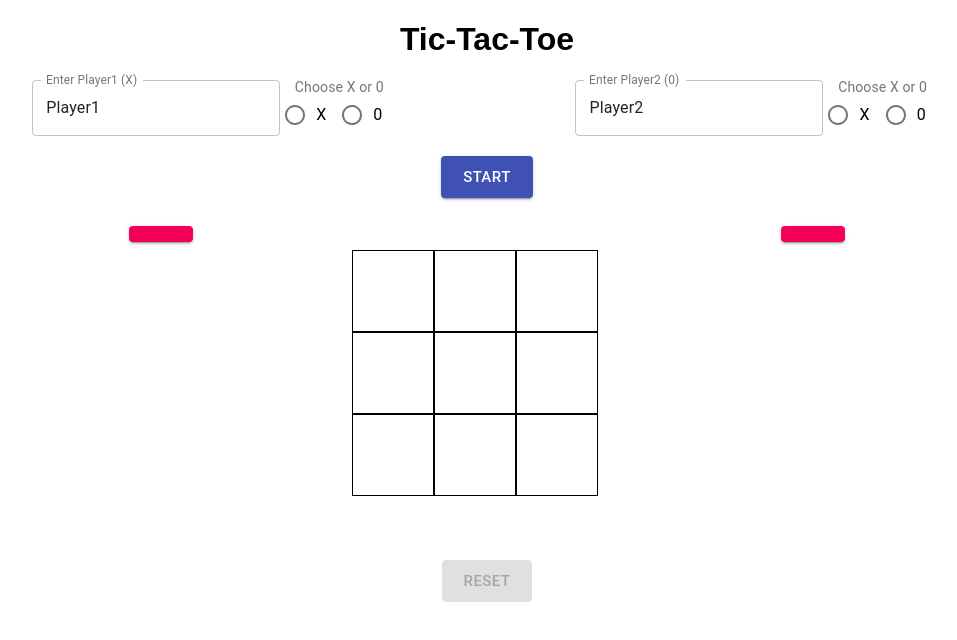
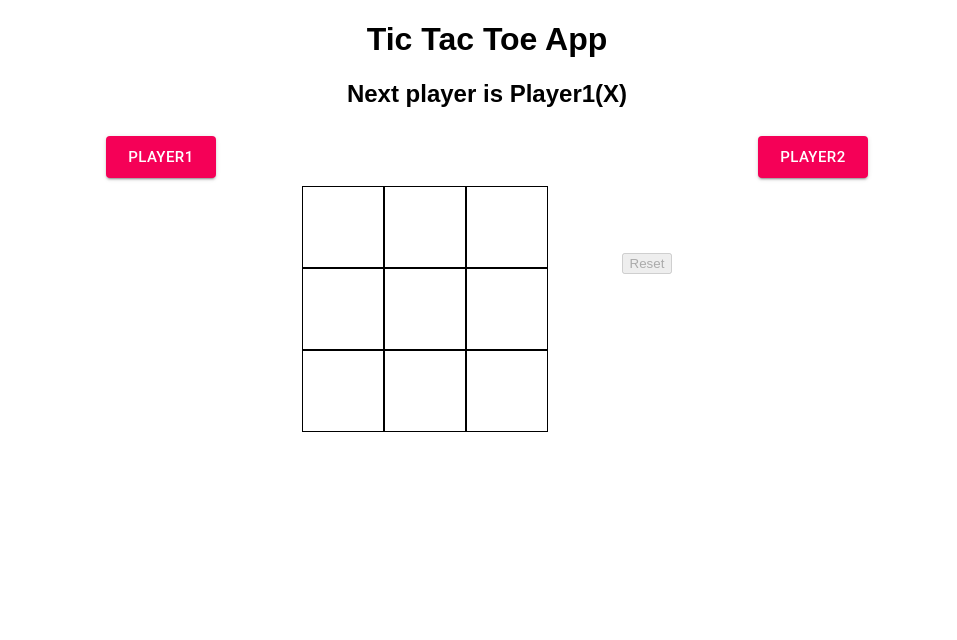
Before and after one commit to PallaviDutta/Tik-Tak-Toe-React, a React (Create React App) app: page / in a window 1280 px wide. Both pictures are taken after a click on the button "START". Shown: the top 640 px of the page, without its empty margins (153-1110 px from the left). Built offline with nearby package versions, Linux system fonts and the light colour scheme.

Commit message:
Adding more functionalities in second commit

```diff
--- a/src/App.css
+++ b/src/App.css
@@ -14,5 +14,5 @@
 .board {
   display: inline-flex;
   flex-wrap: wrap;
-  width: 270px;
+  width: 320px;
 }
--- a/src/App.js
+++ b/src/App.js
@@ -1,7 +1,7 @@
 import React, { Component } from "react";
 import "./App.css";
 import Status from "./components/Status";
-import Button from "@material-ui/core/Button";
+import Players from "./components/printPlayers";
 
 class App extends Component {
   constructor(props) {
@@ -9,6 +9,10 @@ class App extends Component {
     this.state = {
       board: Array(9).fill(null),
       player: null,
+      player1: "Player1",
+      player1Value: null,
+      player2: "Player2",
+      player2Value: null,
       winner: null,
     };
   }
@@ -32,7 +36,7 @@ class App extends Component {
       const [a, b, c] = winLines[index];
       let board = this.state.board;
       if (board[a] && board[a] === board[b] && board[a] === board[c]) {
-        alert("You won");
+        // alert('You won');
         this.setState({
           winner: this.state.player,
         });
@@ -54,7 +58,14 @@ class App extends Component {
     }
   }
   setPlayer(player) {
-    this.setState({ player });
+    console.log("player", player);
+    this.setState({
+      player: player.Player1value,
+      player1: player.Player1,
+      player2: player.Player2,
+      player1Value: player.Player1value,
+      player2Value: player.Player2value,
+    });
   }
   renderBoxes() {
     return this.state.board.map((box, index) => (
@@ -73,28 +84,20 @@ class App extends Component {
   render() {
     return (
       <div className="container">
-        <h1>Tic-Tac-Toe</h1>
+        <h1>Tic Tac Toe App</h1>
         <Status
-          player={this.state.player}
+          player={this.state}
           setPlayer={(e) => {
             this.setPlayer(e);
           }}
           winner={this.state.winner}
         />
+        <Players player1={this.state.player1} player2={this.state.player2} />
         <div className="board">{this.renderBoxes()}</div>
-        <div>
-          <Button
-            disabled={!this.state.winner}
-            onClick={() => this.reset()}
-            style={{ marginTop: "5%" }}
-            variant="contained"
-            size="large"
-            color="secondary"
-          >
-            {" "}
-            Reset
-          </Button>
-        </div>
+        <button disabled={!this.state.winner} onClick={() => this.reset()}>
+          {" "}
+          Reset
+        </button>
       </div>
     );
   }
--- a/src/components/Status.js
+++ b/src/components/Status.js
@@ -3,14 +3,35 @@ import Player from "./choosePlayer";
 
 class Status extends Component {
   handleSetPlayer(e) {
+    console.log(e);
     this.props.setPlayer(e);
   }
+
+  printName(data) {
+    if (data.player == data.player1Value) {
+      return data.player1;
+    } else {
+      return data.player2;
+    }
+  }
+
+  printWinnerName(data) {
+    if (data.winner == data.player1Value) {
+      return data.player1;
+    } else {
+      return data.player2;
+    }
+  }
+
   renderHtml() {
     if (this.props.winner) {
-      return <h2>Winner is {this.props.winner}</h2>;
+      return <h2>Winner is {this.printWinnerName(this.props.player)}</h2>;
     } else {
-      return this.props.player ? (
-        <h2>Chance of player {this.props.player}</h2>
+      return this.props.player.player ? (
+        <h2>
+          Next player is {this.printName(this.props.player)}(
+          {this.props.player.player})
+        </h2>
       ) : (
         <Player player={(e) => this.handleSetPlayer(e)} />
       );
@@ -22,41 +43,3 @@ class Status extends Component {
 }
 
 export default Status;
-
-// import React, { Component } from "react";
-// import Player from "./choosePlayer";
-// import Counter from "./Counter";
-// import Counter2 from "./Counter2";
-
-// class Status extends Component {
-//   handleSetPlayer(e) {
-//     this.props.setPlayer(e);
-//   }
-//   renderHtml() {
-//     console.log("*******");
-//     console.log(this.props.count);
-//     console.log("*******");
-
-//     if (this.props.winner) {
-//       return <h2>Winner is {this.props.winner}</h2>;
-//     } else {
-//       return this.props.player ? (
-//         <div>
-//           <h2>Next player is {this.props.player}</h2>
-//           {this.props.player === "X" ? (
-//             <Counter counter={this.props.count} />
-//           ) : (
-//             <Counter2 counter={this.props.count} />
-//           )}
-//         </div>
-//       ) : (
-//         <Player player={(e) => this.handleSetPlayer(e)} />
-//       );
-//     }
-//   }
-//   render() {
-//     return <span>{this.renderHtml()}</span>;
-//   }
-// }
-
-// export default Status;
--- a/src/components/choosePlayer.js
+++ b/src/components/choosePlayer.js
@@ -1,30 +1,4 @@
-// import React, { Component } from "react";
-
-// class Player extends Component {
-//   handleForm(e) {
-//     e.preventDefault();
-//     this.props.player(e.target.player.value);
-//   }
-//   render() {
-//     return (
-//       <form onSubmit={(e) => this.handleForm(e)}>
-//         <label>
-//           Player X
-//           <input type="radio" name="player" value="X" />
-//         </label>
-//         <label>
-//           Player O
-//           <input type="radio" name="player" value="O" />
-//         </label>
-//         <input type="submit" value="Start" />
-//       </form>
-//     );
-//   }
-// }
-
-// export default Player;
-
-import React, { useState } from "react";
+import React, { useState, useEffect } from "react";
 import TextField from "@material-ui/core/TextField";
 import { makeStyles } from "@material-ui/core/styles";
 import Grid from "@material-ui/core/Grid";
@@ -59,31 +33,21 @@ const useStyles = makeStyles((theme) => ({
 
 function Player(props) {
   const classes = useStyles();
-  const [player1, setPlayer1] = useState("");
-  const [player2, setPlayer2] = useState("");
-  const [finalPlayer1, setFinalPlayer1] = useState("player1");
-  const [finalPlayer2, setFinalPlayer2] = useState("player2");
-  const [playerValue1, setPlayerValue1] = useState();
-  const [playerValue2, setPlayerValue2] = useState();
+  const [player1, setPlayer1] = useState("Player1");
+  const [player2, setPlayer2] = useState("Player2");
+  const [playerValue1, setPlayerValue1] = useState("X");
+  const [playerValue2, setPlayerValue2] = useState("0");
 
   async function setStartingPlayer(e) {
-    setFinalPlayer1(`${player1}`);
-    setFinalPlayer2(`${player2}`);
-    //e.preventDefault();
-    //this.props.player({ playerValue1 });
+    props.player({
+      Player1: player1,
+      Player2: player2,
+      Player1value: playerValue1,
+      Player2value: playerValue2,
+    });
+  }
 
-    // setPlayerValue1(e.target.value);
-    // setPlayerValue2(e.target.value);
-  }
-  const handleChangeStatus = (e) => {
-    setPlayerValue1(e.target.value);
-    // setPlayerValue2(e.target.value);
-  };
-
-  function handleForm(e) {
-    e.preventDefault();
-    this.props.player(e.target.player.value);
-  }
+  useEffect(() => {}, [playerValue1, playerValue2]);
 
   return (
     <div>
@@ -106,18 +70,30 @@ function Player(props) {
               row
               aria-label="position"
               name="position"
-              defaultValue="top"
+              defaultValue={playerValue1}
               className={classes.marginLeftProp}
             >
               <FormControlLabel
                 value="X"
                 control={<Radio color="primary" />}
                 label="X"
+                onClick={(e) => {
+                  let b = "0";
+                  b = e.target.value == "X" ? "0" : "X";
+                  setPlayerValue1(e.target.value);
+                  setPlayerValue2(b);
+                }}
               />
               <FormControlLabel
                 value="0"
                 control={<Radio color="primary" />}
                 label="0"
+                onClick={(e) => {
+                  let b = "X";
+                  b = e.target.value == "0" ? "X" : "0";
+                  setPlayerValue1(e.target.value);
+                  setPlayerValue2(b);
+                }}
               />
             </RadioGroup>
           </FormControl>
@@ -139,18 +115,30 @@ function Player(props) {
               row
               aria-label="position"
               name="position"
-              defaultValue="top"
+              defaultValue={playerValue2}
               className={classes.marginLeftProp}
             >
               <FormControlLabel
                 value="X"
                 control={<Radio color="primary" />}
                 label="X"
+                onClick={(e) => {
+                  let b = "0";
+                  b = e.target.value == "X" ? "0" : "X";
+                  setPlayerValue2(e.target.value);
+                  setPlayerValue1(b);
+                }}
               />
               <FormControlLabel
                 value="0"
                 control={<Radio color="primary" />}
                 label="0"
+                onClick={(e) => {
+                  let b = "X";
+                  b = e.target.value == "0" ? "X" : "0";
+                  setPlayerValue2(e.target.value);
+                  setPlayerValue1(b);
+                }}
               />
             </RadioGroup>
           </FormControl>
@@ -174,32 +162,6 @@ function Player(props) {
         <Grid item xs={5}></Grid>
       </Grid>
       {/* Edit Player Name and Choose X or 0 */}
-
-      <Grid container spacing={3}>
-        <Grid item xs={1}></Grid>
-        <Grid item xs={4}>
-          <Button
-            variant="contained"
-            size="large"
-            color="secondary"
-            className={classes.margin}
-          >
-            {finalPlayer1}
-          </Button>
-        </Grid>
-        <Grid item xs={2}></Grid>
-        <Grid item xs={4}>
-          <Button
-            variant="contained"
-            size="large"
-            color="secondary"
-            className={classes.margin}
-          >
-            {finalPlayer2}
-          </Button>
-        </Grid>
-        <Grid item xs={1}></Grid>
-      </Grid>
     </div>
   );
 }
--- /dev/null
+++ b/src/components/printPlayers.js
@@ -0,0 +1,68 @@
+import React, { useState } from "react";
+import TextField from "@material-ui/core/TextField";
+import { makeStyles } from "@material-ui/core/styles";
+import Grid from "@material-ui/core/Grid";
+import Button from "@material-ui/core/Button";
+import Radio from "@material-ui/core/Radio";
+import RadioGroup from "@material-ui/core/RadioGroup";
+import FormControlLabel from "@material-ui/core/FormControlLabel";
+import FormControl from "@material-ui/core/FormControl";
+import FormLabel from "@material-ui/core/FormLabel";
+
+const useStyles = makeStyles((theme) => ({
+  root: {
+    flexGrow: 1,
+    fontSize: 14,
+  },
+  marginLeftProp: {
+    marginLeft: 5,
+  },
+  textField: {
+    marginTop: theme.spacing(3.5),
+    marginBottom: theme.spacing(1),
+  },
+  margin: {
+    margin: theme.spacing(1),
+  },
+  formControl: {
+    minWidth: 240,
+    marginTop: theme.spacing(3.5),
+    marginBottom: theme.spacing(1),
+  },
+}));
+
+function PlayerName(props) {
+  const classes = useStyles();
+
+  return (
+    <div>
+      <Grid container spacing={3}>
+        <Grid item xs={1}></Grid>
+        <Grid item xs={4}>
+          <Button
+            variant="contained"
+            size="large"
+            color="secondary"
+            className={classes.margin}
+          >
+            {props.player1}
+          </Button>
+        </Grid>
+        <Grid item xs={2}></Grid>
+        <Grid item xs={4}>
+          <Button
+            variant="contained"
+            size="large"
+            color="secondary"
+            className={classes.margin}
+          >
+            {props.player2}
+          </Button>
+        </Grid>
+        <Grid item xs={1}></Grid>
+      </Grid>
+    </div>
+  );
+}
+
+export default PlayerName;
```
